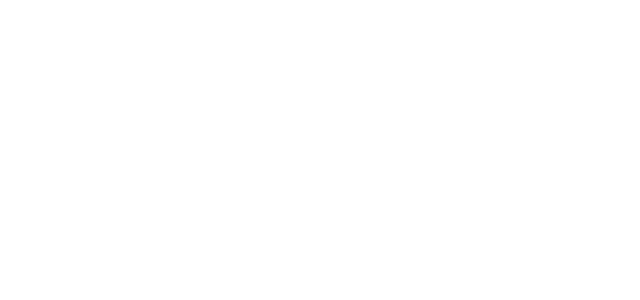
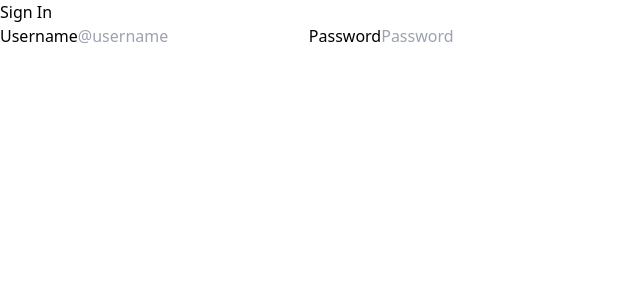
Before and after one commit to kutlwano10/Connect-Team, a React (Vite) app: page /login in a window 1280 px wide. Before the commit this address had no page. Shown: the top 300 px of the page, without its empty margins (0-640 px from the left). Built offline with nearby package versions, Linux system fonts and the light colour scheme.

Commit message:
Created a Login component

```diff
--- a/src/App.jsx
+++ b/src/App.jsx
@@ -6,16 +6,21 @@
 import Profiles from './components/Profiles'
 import ProfileInfo from './components/ProfileInfo'
 import Settings from './pages/Settings'
+import Login from './components/Login'
+import AuthRequired from './components/AuthRequired'
 
 function App() {
 
   return (
     <BrowserRouter>
       <Routes>
+      <Route path='login' element={<Login/>}/>
+      <Route element={<AuthRequired/>}>
         <Route path='/' element={<Layout/>}/>
-        <Route path='/profileInfo' element={<ProfileInfo/>}/>
-        <Route path='/settings' element={<Settings/>}/>
-        <Route path='/search' element={<SearchUser/>}/>
+        <Route path='profileInfo' element={<ProfileInfo/>}/>
+        <Route path='settings' element={<Settings/>}/>
+        <Route path='search' element={<SearchUser/>}/>
+        </Route>
       </Routes>
     </BrowserRouter>
   )
--- /dev/null
+++ b/src/components/AuthRequired.jsx
@@ -0,0 +1,12 @@
+import React from "react";
+import { Navigate, Outlet } from "react-router-dom";
+
+const AuthRequired = () => {
+  const authenticated = false;
+  if (!authenticated) {
+    return <Navigate to="/login" />;
+  }
+  return <Outlet />;
+};
+
+export default AuthRequired;
--- /dev/null
+++ b/src/components/Login.jsx
@@ -0,0 +1,19 @@
+import React from 'react'
+
+const Login = () => {
+  return (
+    <div>
+        <h1>Sign In</h1>
+        <form action="">
+            <label>Username</label>
+            <input className='border' type="text" placeholder='@username' />
+            <label>Password</label>
+            <input className='border' type="password" placeholder='Password'/>
+
+        </form>
+
+    </div>
+  )
+}
+
+export default Login
```
